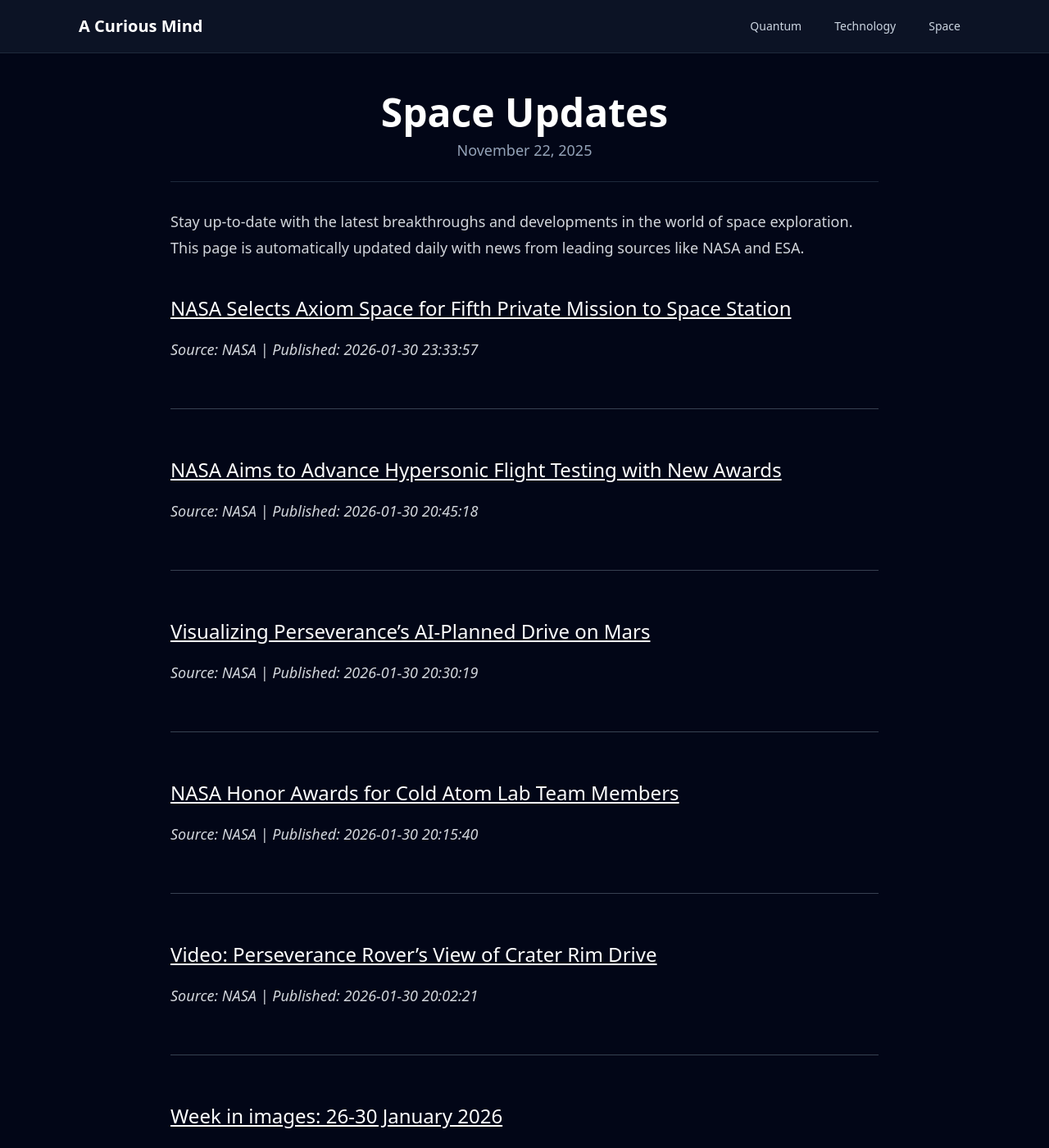
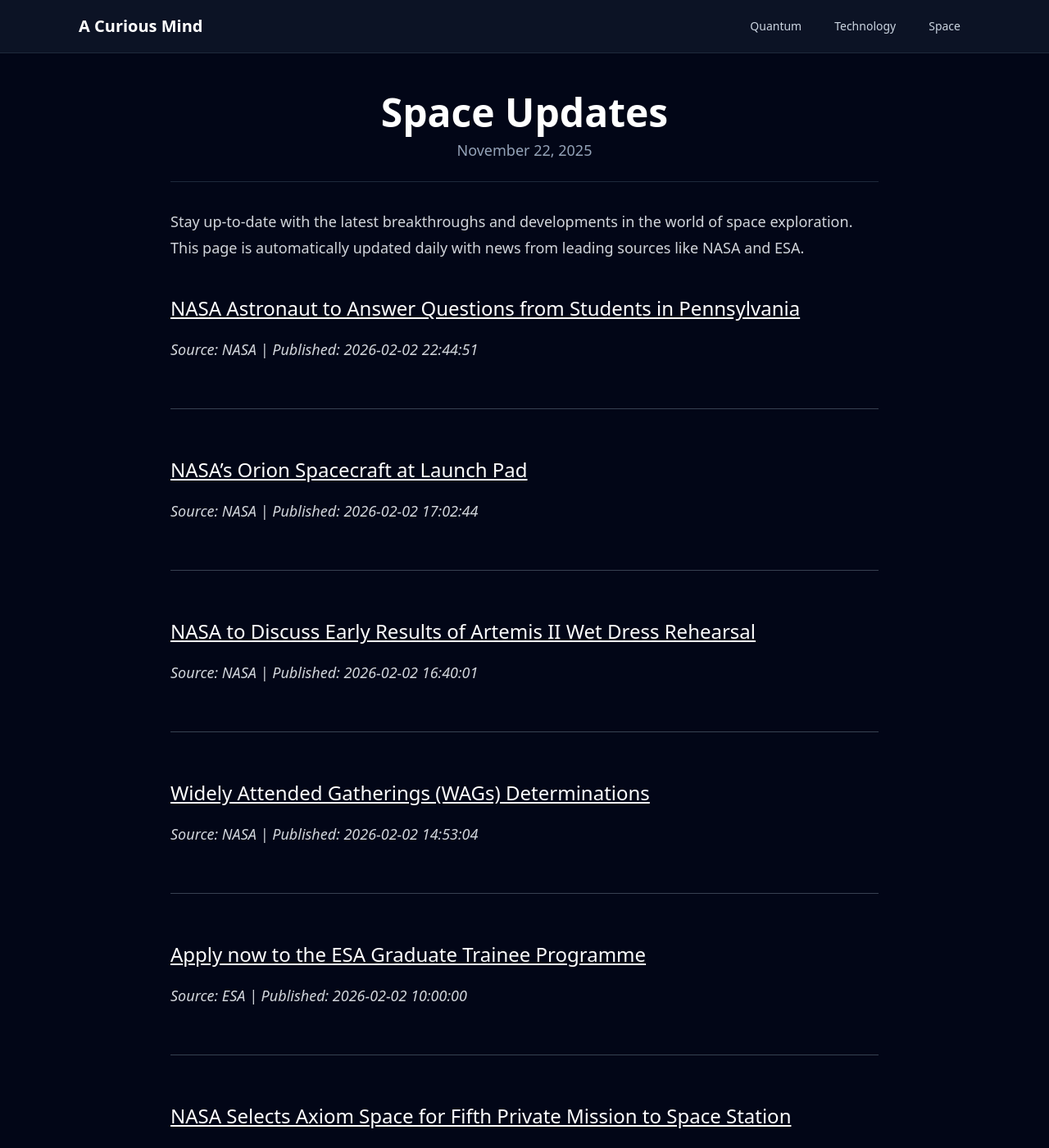
Before and after one commit to onehl7/onehl7.github.io, a Jekyll site: the page built from _posts/2025-11-22-space-updates.md, in a window 1280 px wide and 1400 px high. Shown: the whole window at 82% size. Built offline with Jekyll 4.4.1, drawn with Linux system fonts in a browser that asks for light colours; nearby versions of some CDN libraries; some of the changed text lies outside the part shown.

Commit message:
Update space news data

```diff
--- a/_data/space_news.json
+++ b/_data/space_news.json
@@ -1,33 +1,39 @@
 [
+  {
+    "source": "NASA",
+    "title": "NASA Astronaut to Answer Questions from Students in Pennsylvania",
+    "link": "https://www.nasa.gov/news-release/nasa-astronaut-to-answer-questions-from-students-in-pennsylvania/",
+    "published": "2026-02-02 22:44:51"
+  },
+  {
+    "source": "NASA",
+    "title": "NASA\u2019s Orion Spacecraft at Launch Pad",
+    "link": "https://www.nasa.gov/image-article/nasas-orion-spacecraft-at-launch-pad/",
+    "published": "2026-02-02 17:02:44"
+  },
+  {
+    "source": "NASA",
+    "title": "NASA to Discuss Early Results of Artemis II Wet Dress Rehearsal",
+    "link": "https://www.nasa.gov/news-release/nasa-to-discuss-early-results-of-artemis-ii-wet-dress-rehearsal/",
+    "published": "2026-02-02 16:40:01"
+  },
+  {
+    "source": "NASA",
+    "title": "Widely Attended Gatherings (WAGs) Determinations",
+    "link": "https://www.nasa.gov/organizations/nasa-ethics-advice-for-widely-attended-gatherings-wags/",
+    "published": "2026-02-02 14:53:04"
+  },
+  {
+    "source": "ESA",
+    "title": "Apply now to the ESA Graduate Trainee Programme",
+    "link": "https://www.esa.int/About_Us/Careers_at_ESA/Apply_now_to_the_ESA_Graduate_Trainee_Programme",
+    "published": "2026-02-02 10:00:00"
+  },
   {
     "source": "NASA",
     "title": "NASA Selects Axiom Space for Fifth Private Mission to Space Station",
     "link": "https://www.nasa.gov/news-release/nasa-selects-axiom-space-for-fifth-private-mission-to-space-station/",
     "published": "2026-01-30 23:33:57"
-  },
-  {
-    "source": "NASA",
-    "title": "NASA Aims to Advance Hypersonic Flight Testing with New Awards",
-    "link": "https://www.nasa.gov/aeronautics/nasa-aims-to-advance-hypersonic-flight-testing-with-new-awards/",
-    "published": "2026-01-30 20:45:18"
-  },
-  {
-    "source": "NASA",
-    "title": "Visualizing Perseverance\u2019s AI-Planned Drive on Mars",
-    "link": "https://science.nasa.gov/photojournal/visualizing-perseverances-ai-planned-drive-on-mars/",
-    "published": "2026-01-30 20:30:19"
-  },
-  {
-    "source": "NASA",
-    "title": "NASA Honor Awards for Cold Atom Lab Team Members",
-    "link": "https://science.nasa.gov/missions/station/iss-research/cold-atom-laboratory/nasa-honor-awards-for-cold-atom-lab-team-members/",
-    "published": "2026-01-30 20:15:40"
-  },
-  {
-    "source": "NASA",
-    "title": "Video: Perseverance Rover\u2019s View of Crater Rim Drive",
-    "link": "https://science.nasa.gov/photojournal/video-perseverance-rovers-view-of-crater-rim-drive/",
-    "published": "2026-01-30 20:02:21"
   },
   {
     "source": "ESA",
@@ -49,12 +55,6 @@
   },
   {
     "source": "ESA",
-    "title": "Earth from Space: Rudong coast, China",
-    "link": "https://www.esa.int/ESA_Multimedia/Images/2026/01/Earth_from_Space_Rudong_coast_China",
-    "published": "2026-01-30 09:00:00"
-  },
-  {
-    "source": "ESA",
     "title": "\u03b5psilon",
     "link": "https://www.esa.int/Science_Exploration/Human_and_Robotic_Exploration/epsilon",
     "published": "2026-01-21 12:54:00"
```
